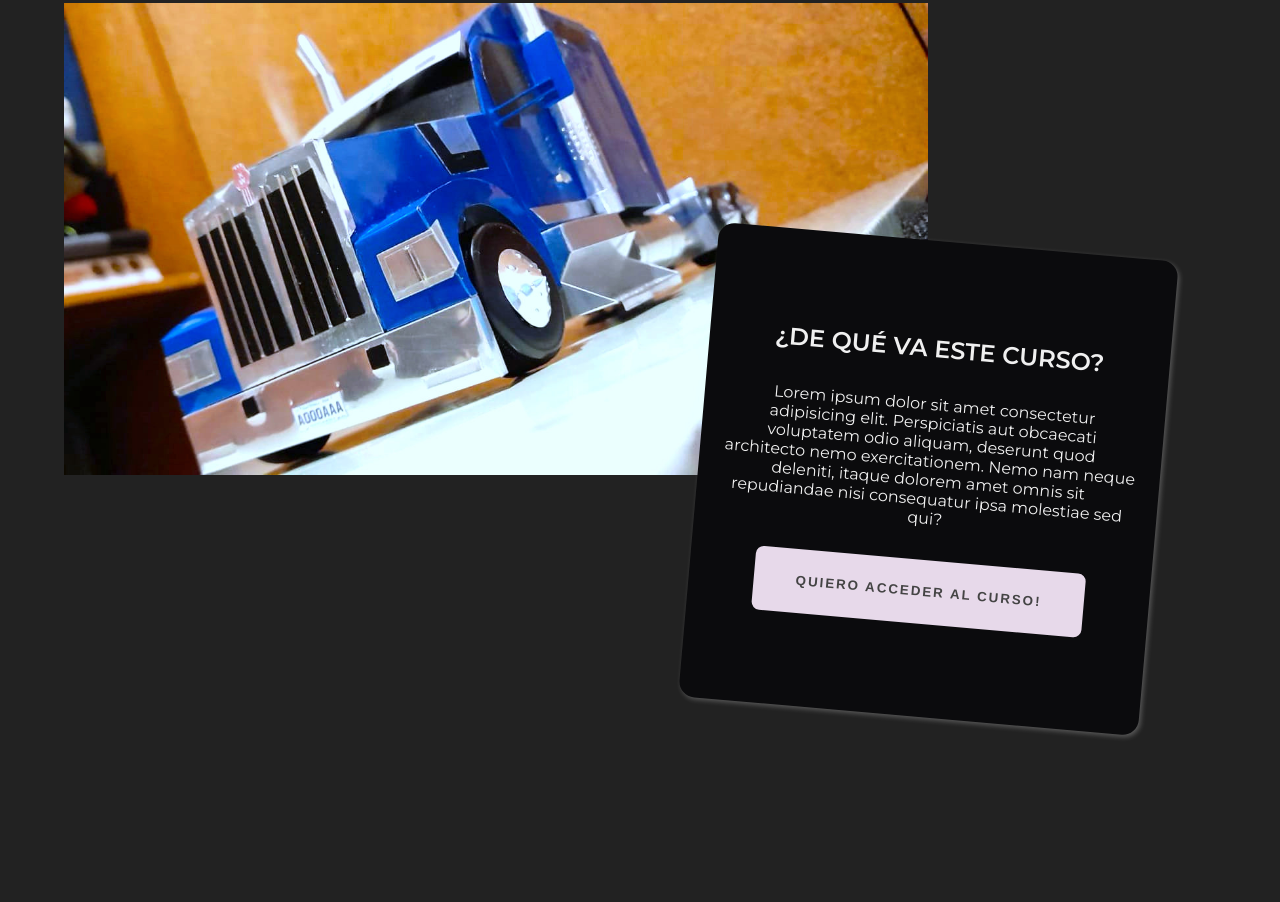
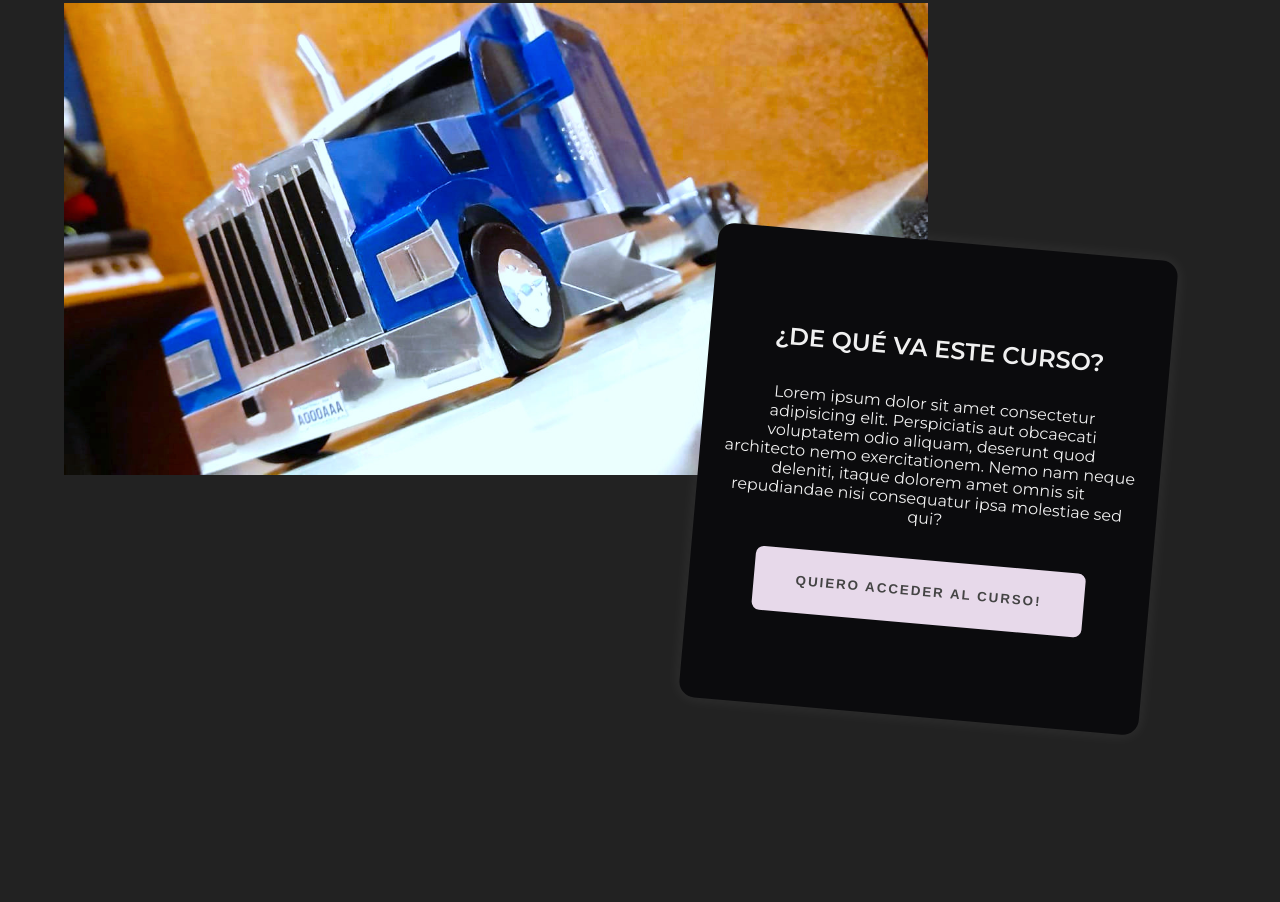
Before and after one commit to Waldoozki/Scale-Models-Trucks, a plain HTML site: page index.html in a window 1280 px wide. Shown: the part 3298-4200 px from the top of the page. Drawn offline with Linux system fonts and the light colour scheme.

Commit message:
Nuevo-Ejercicio

```diff
--- a/style.css
+++ b/style.css
@@ -104,7 +104,7 @@ body {
   clip-path: polygon(0 100%, 100% 100%, 100% 0);
 }
 .hero__container {
-  height: 100vh;
+  /* height: 100vh; */
   --padding-container: 0;
   display: flex;
   height: 100vh;
@@ -269,7 +269,7 @@ body {
   grid-column: 3/6;
   grid-row: 2/4;
   border-radius: 1rem;
-  box-shadow: 2px 2px 5px #f0f0f045;
+  box-shadow: 0 0 1rem #f0f0f015;
   transform: rotate(5deg);
   display: flex;
   width: 80%;
```
